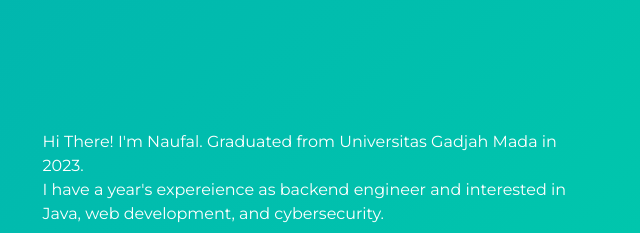
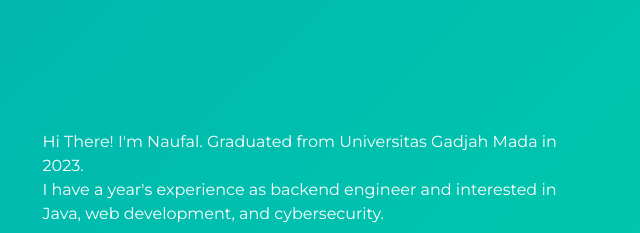
Before and after one commit to fufangg/simplefolio, a website built with Parcel: page src/index.html in a window 1280 px wide. Shown: the part 940-1173 px from the top of the page, 605-1245 px from the left. Built offline with nearby package versions, Linux system fonts and the light colour scheme.

Commit message:
Fix typo

```diff
--- a/src/index.html
+++ b/src/index.html
@@ -61,7 +61,7 @@
             <div class="about-wrapper__info load-hidden">
               <p class="about-wrapper__info-text">
                 Hi There! I'm Naufal. Graduated from Universitas Gadjah Mada in 2023. <br>
-                I have a year's expereience as backend engineer and interested in Java, web development, and cybersecurity.
+                I have a year's experience as backend engineer and interested in Java, web development, and cybersecurity.
               </p>
               <p class="about-wrapper__info-text">
                 I'm open to new opportunities and challenges. This page showcases some of my projects.
```
